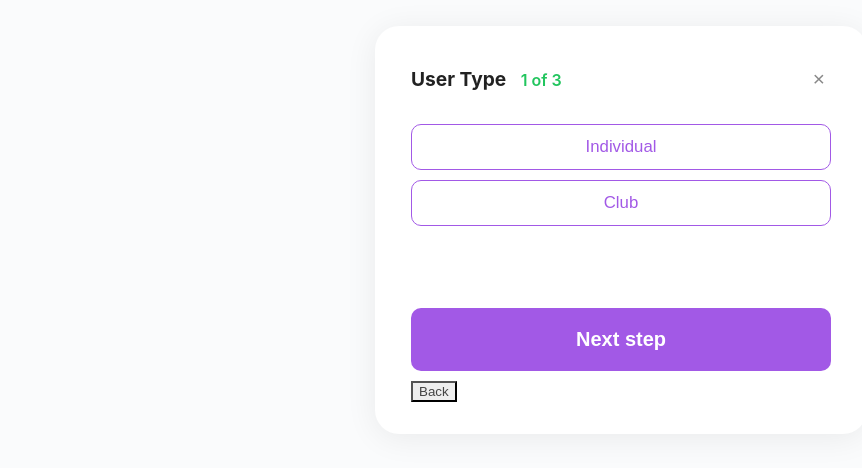
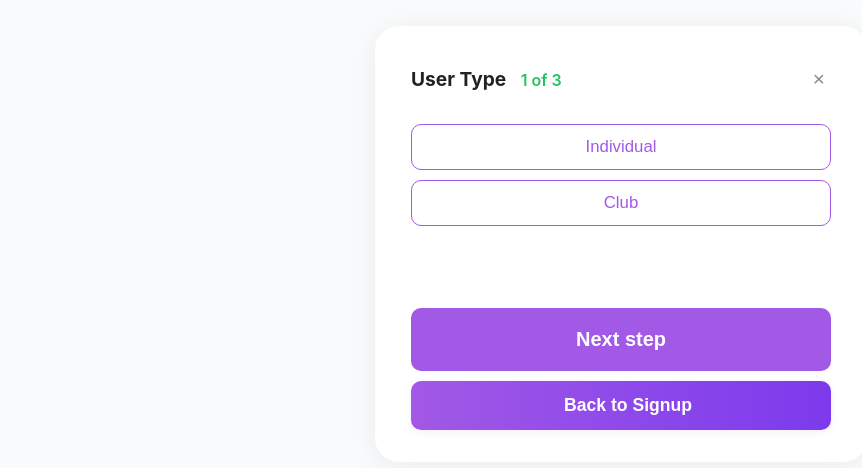
Before and after one commit to Yaswanth-Krishna17/KEYCHAIN, a plain HTML site: page Frontend/Signup/user1-3.html in a window 1280 px wide. Shown: the part 90-558 px from the top of the page, without its empty margins (19-881 px from the left). Drawn offline with Linux system fonts and the light colour scheme.

Commit message:
User1-3.html

```diff
--- a/Frontend/Signup/user1-3.html
+++ b/Frontend/Signup/user1-3.html
@@ -128,6 +128,31 @@
         .next-btn:hover {
             background: #7c3aed;
         }
+        .back-btn {
+            display: flex;
+            align-items: center;
+            justify-content: center;
+            gap: 8px;
+            width: 100%;
+            background: linear-gradient(90deg, #a259e6 0%, #7c3aed 100%);
+            color: #fff !important;
+            border: none;
+            border-radius: 10px;
+            font-size: 1.1rem;
+            font-weight: 600;
+            padding: 14px 0;
+            margin-top: 10px;
+            box-shadow: 0 2px 8px rgba(162,89,230,0.10);
+            cursor: pointer;
+            transition: background 0.2s, color 0.2s;
+        }
+        .back-btn:hover {
+            background: linear-gradient(90deg, #7c3aed 0%, #a259e6 100%);
+            color: #fff;
+        }
+        .back-btn i {
+            margin-right: 6px;
+        }
         @media (max-width: 600px) {
             .center-box {
                 max-width: 98vw;
@@ -157,7 +182,7 @@
                 <div class="popdown" id="popdown-club">You selected: Club</div>
             </div>
             <button type="submit" class="next-btn">Next step</button>
-            <button type="button" class="back-btn" style="margin-top:10px;background:#eee;color:#444;">Back</button>
+            <button type="button" class="back-btn"><i class="fas fa-arrow-left"></i> Back to Signup</button>
         </form>
     </div>
     <script>
```
